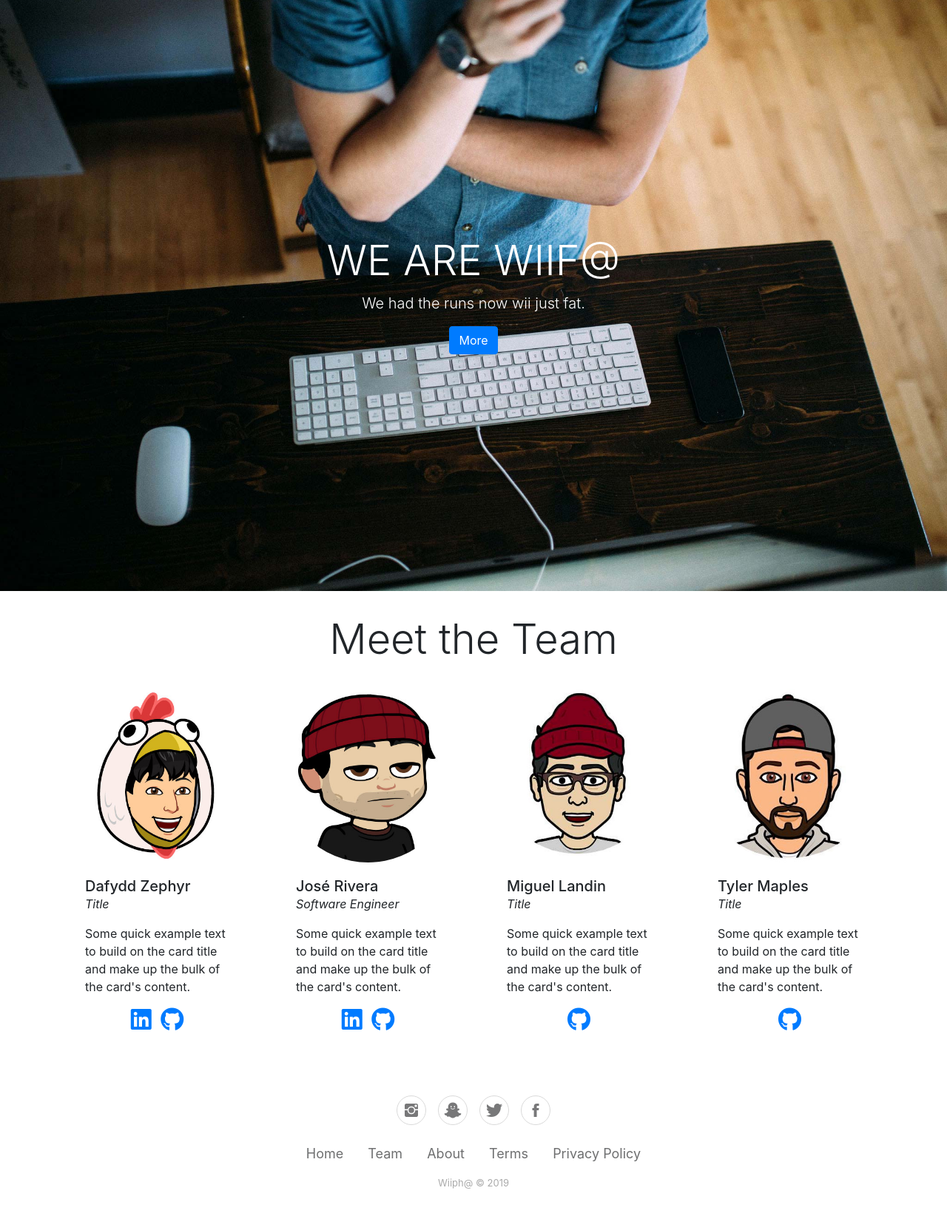
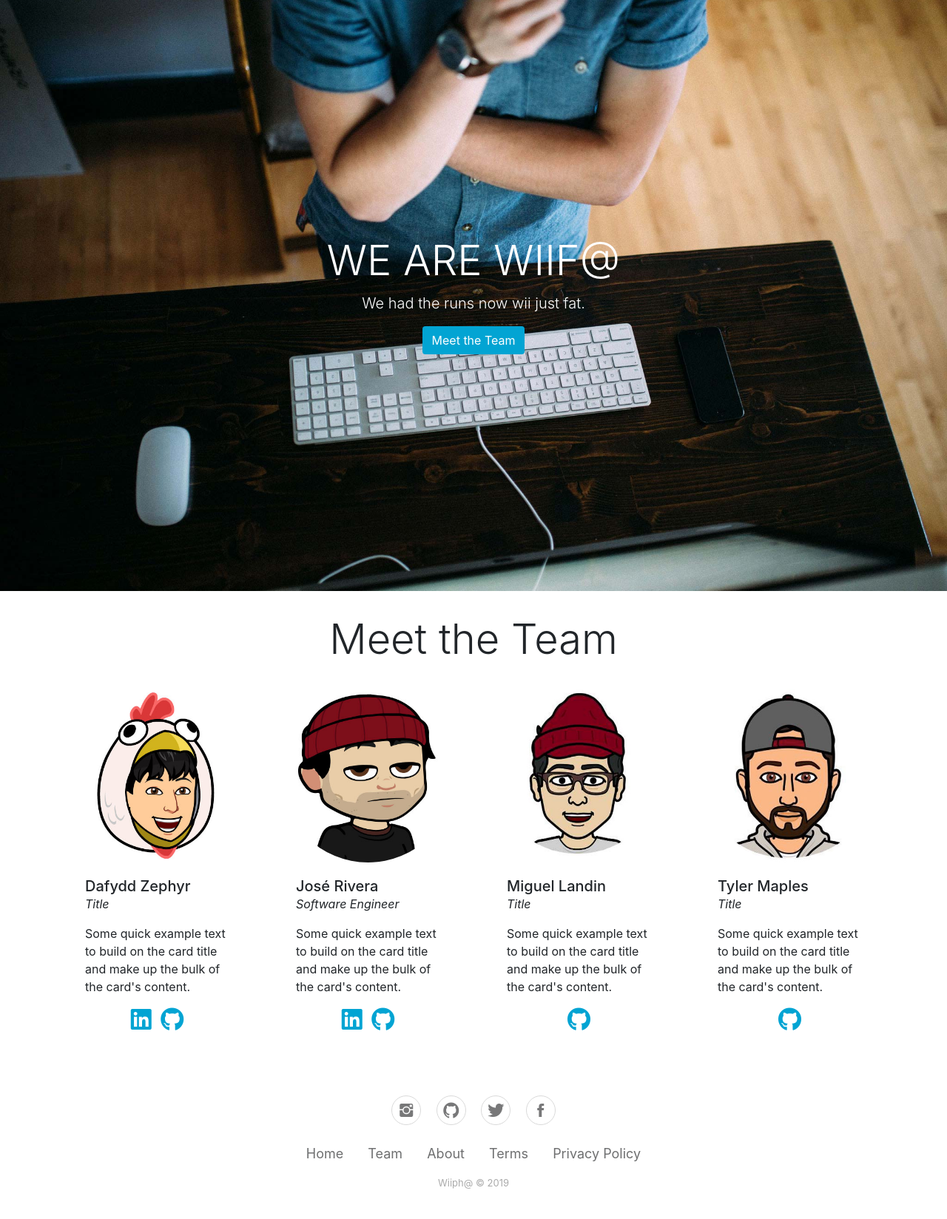
Before and after one commit to j-Riv/everybooky, a Node server app: page /team in a window 1280 px wide. Shown: the part 89-1737 px from the top of the page at 74% size. Run offline with Node 20, Linux system fonts and the light colour scheme; style sheets or scripts are compiled from the project's sources; some libraries are stand-ins or nearby versions.

Commit message:
Major Updates

```diff
--- a/public/css/wiifat.css
+++ b/public/css/wiifat.css
@@ -70,6 +70,14 @@ input[type="color"]:focus,
   background-color: #02A4D3;
   color: #fff;
   transition: all .5s;
+}
+
+.bg-blue {
+  background-color: #02A4D3;
+}
+
+.text-blue {
+  color: #02A4D3;
 }
 
 .text-black {
--- a/public/css/wiifat.scss
+++ b/public/css/wiifat.scss
@@ -90,6 +90,14 @@ input[type="color"]:focus,
     //     background-color: $darker-blue;
     //     background-color: #fff;
     // }
+}
+
+.bg-blue {
+    background-color: $blue;
+}
+
+.text-blue {
+    color: $blue;
 }
 
 .text-black {
--- a/views/partials/footer.handlebars
+++ b/views/partials/footer.handlebars
@@ -7,9 +7,20 @@
 
     <footer>
         <!-- Start: Social Icons -->
-        <div class="social"><a href="#"><i class="icon ion-social-instagram"></i></a><a href="#"><i
-                    class="icon ion-social-snapchat"></i></a><a href="#"><i class="icon ion-social-twitter"></i></a><a
-                href="#"><i class="icon ion-social-facebook"></i></a></div>
+        <div class="social">
+            <a href="https://instagram.com" target="_blank">
+                <i class="icon ion-social-instagram"></i>
+            </a>
+            <a href="https://github.com/j-Riv/project_2" target="_blank">
+                <i class="icon ion-social-github"></i>
+            </a>
+            <a href="https://twitter.com" target="_blank">
+                <i class="icon ion-social-twitter"></i>
+            </a>
+            <a href="https://facebook.com" target="_blank">
+                <i class="icon ion-social-facebook"></i>
+            </a>
+        </div>
         <!-- End: Social Icons -->
         <!-- Start: Links -->
         <ul class="list-inline">
--- a/views/wiifat.handlebars
+++ b/views/wiifat.handlebars
@@ -3,7 +3,7 @@
         <div class="container">
             <h1 class="display-4">We are WiiF@</h1>
             <p class="lead">We had the runs now wii just fat.</p>
-            <button type="button" class="btn btn-primary" id="viewTeam">More</button>
+            <button type="button" class="btn btn-blue" id="viewTeam">Meet the Team</button>
         </div>
     </div>
     <div class="container">
@@ -24,8 +24,8 @@
                             content.</p>
                         <div class="row text-center">
                             <div class="col-sm-12">
-                                <a class="social-link p-1" href="https://www.linkedin.com/in/dafyddxzephyr/" target="_blank"><i class="fab fa-2x fa-linkedin"></i></a>
-                                <a class="social-link p-1" href="https://github.com/helloimdavidhaha" target="_blank"><i class="fab fa-2x fa-github"></i></a>
+                                <a class="social-link p-1" href="https://www.linkedin.com/in/dafyddxzephyr/" target="_blank"><i class="fab fa-2x fa-linkedin text-blue"></i></a>
+                                <a class="social-link p-1" href="https://github.com/helloimdavidhaha" target="_blank"><i class="fab fa-2x fa-github text-blue"></i></a>
                             </div>
                         </div>
                     </div>
@@ -41,8 +41,8 @@
                             content.</p>
                         <div class="row text-center">
                             <div class="col-sm-12">
-                                <a class="social-link p-1" href="https://www.linkedin.com/in/jose-alfredo-rivera-turcios/" target="_blank"><i class="fab fa-2x fa-linkedin"></i></a>
-                                <a class="social-link p-1" href="https://github.com/j-Riv" target="_blank"><i class="fab fa-2x fa-github"></i></a>
+                                <a class="social-link p-1" href="https://www.linkedin.com/in/jose-alfredo-rivera-turcios/" target="_blank"><i class="fab fa-2x fa-linkedin text-blue"></i></a>
+                                <a class="social-link p-1" href="https://github.com/j-Riv" target="_blank"><i class="fab fa-2x fa-github text-blue"></i></a>
                             </div>
                         </div>
                     </div>
@@ -58,7 +58,7 @@
                             content.</p>
                         <div class="row text-center">
                             <div class="col-sm-12">
-                                <a class="social-link p-1" href="https://github.com/MigPerLan" target="_blank"><i class="fab fa-2x fa-github"></i></a>
+                                <a class="social-link p-1" href="https://github.com/MigPerLan" target="_blank"><i class="fab fa-2x fa-github text-blue"></i></a>
                             </div>
                         </div>
                     </div>
@@ -74,7 +74,7 @@
                             content.</p>
                         <div class="row text-center">
                             <div class="col-sm-12">
-                                <a class="social-link p-1" href="https://github.com/tylerkmaples" target="_blank"><i class="fab fa-2x fa-github"></i></a>
+                                <a class="social-link p-1" href="https://github.com/tylerkmaples" target="_blank"><i class="fab fa-2x fa-github text-blue"></i></a>
                             </div>
                         </div>
                     </div>
@@ -89,6 +89,6 @@
     $('#viewTeam').click(function() {
         $('html, body').animate({
             scrollTop: $('#theTeam').offset().top
-        }, 2000);
+        }, 1200);
     });
 </script>
```
Also changed, not shown: views/resultdummy.html (deleted, +0 -55 lines), public/css/wiifat.min.css.
